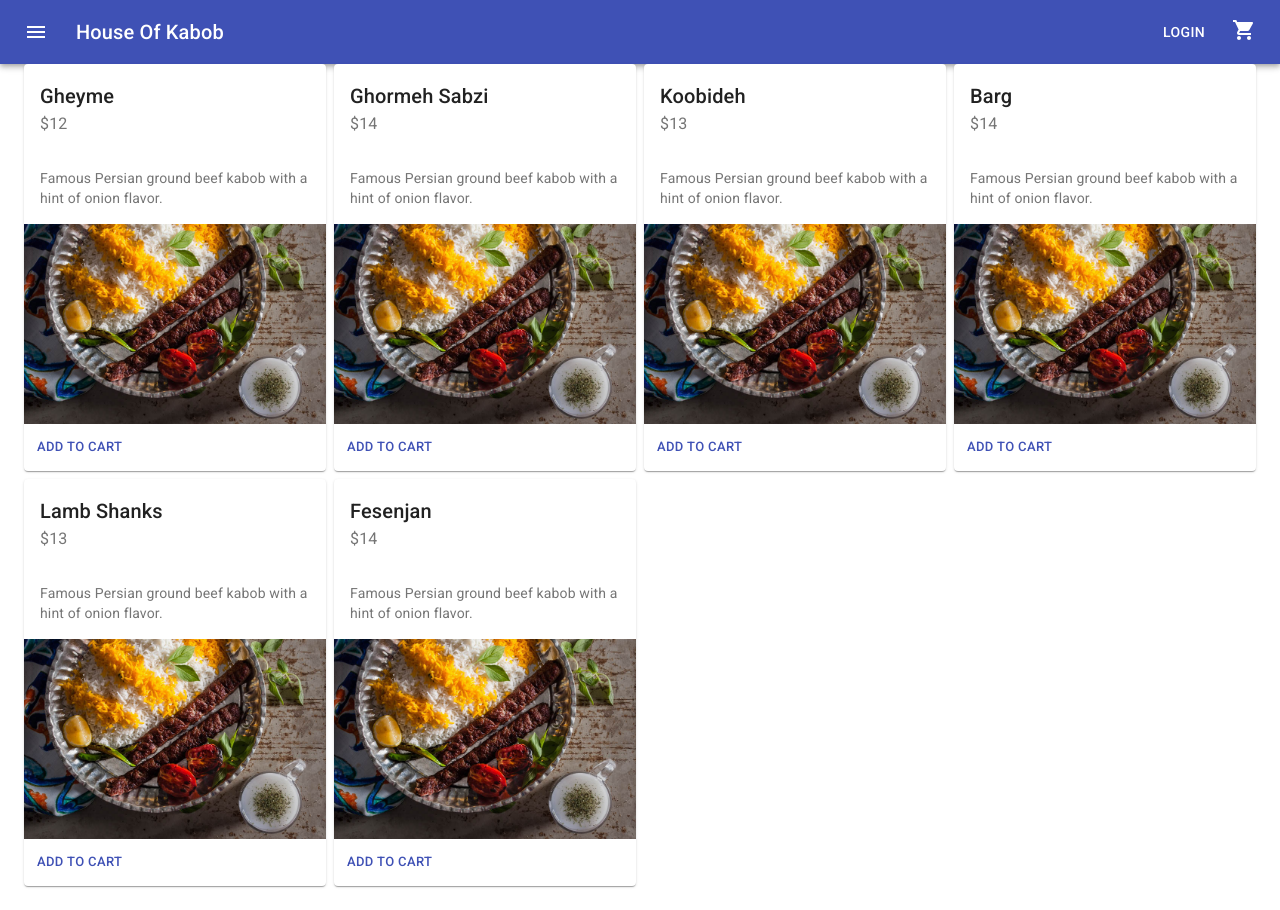
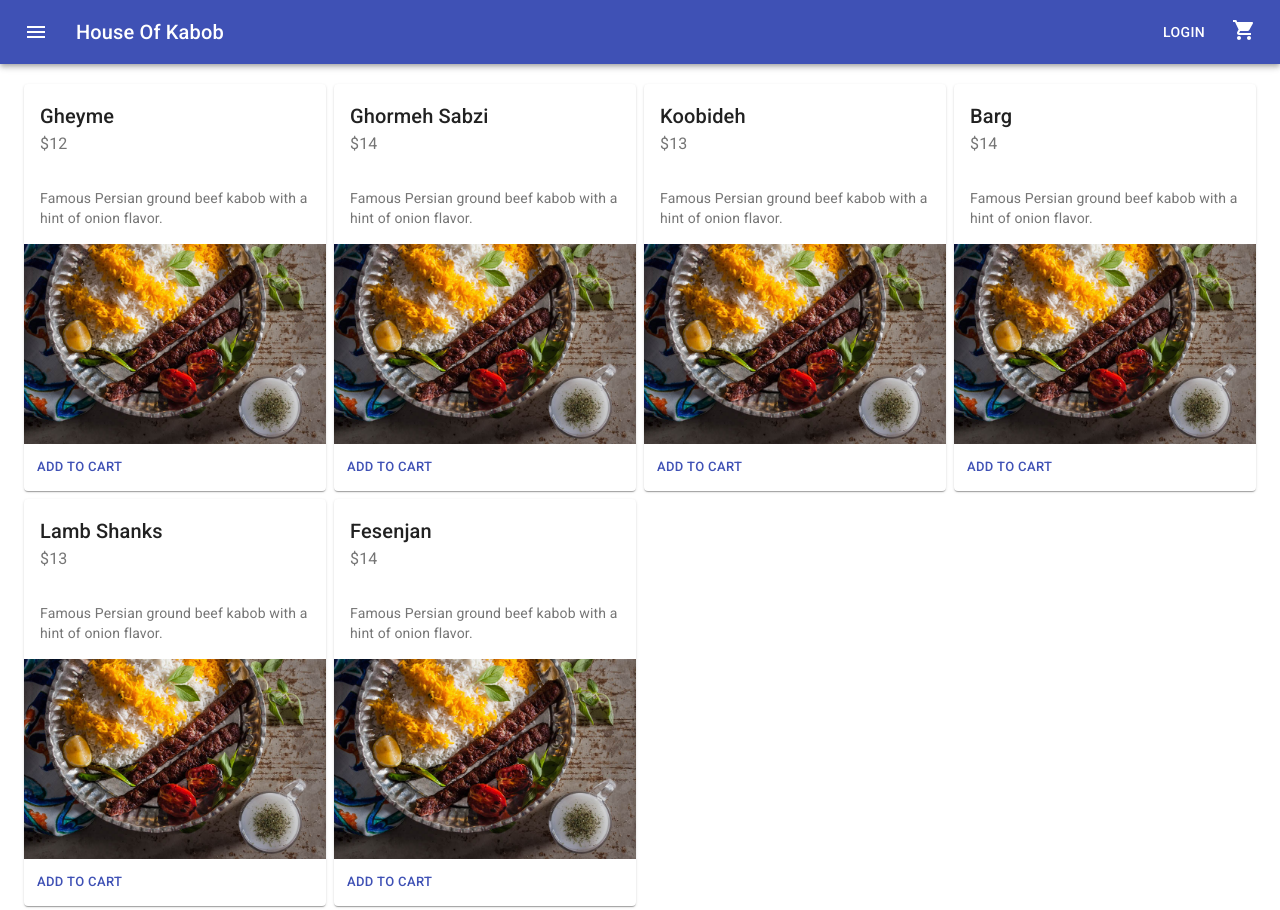
Before and after one commit to sns/hok, a React (Create React App) app: page / in a window 1280 px wide. Built offline with nearby package versions, Linux system fonts and the light colour scheme.

Commit message:
ui changes

```diff
--- a/src/Components/Menu.tsx
+++ b/src/Components/Menu.tsx
@@ -1,13 +1,24 @@
 import React from "react";
-import { Container, Hidden } from "@material-ui/core";
+import { Container, Hidden, createStyles, makeStyles } from "@material-ui/core";
 import { Header } from "./Header";
 import MenuGrid from "./MenuGrid";
 
+const useStyles = makeStyles(theme => createStyles({
+    container: {
+        display: "flex",
+        alignItems: "center",
+        justifyContent: "center",
+        marginTop: "20px",
+    }
+
+}));
+
 export const Menu: React.FC = () => {
+    const classes = useStyles();
     return (
         <>
             <Header />
-            <Container>
+            <Container className={classes.container}>
                 <Hidden xsDown>
                     <MenuGrid />
                 </Hidden>
```
